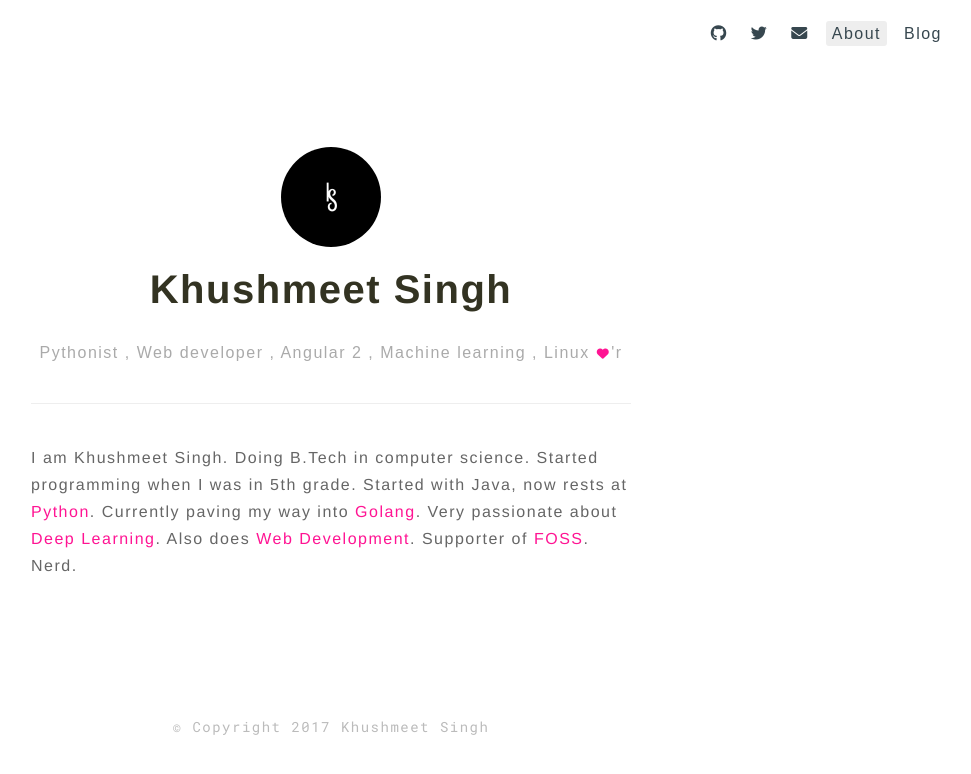
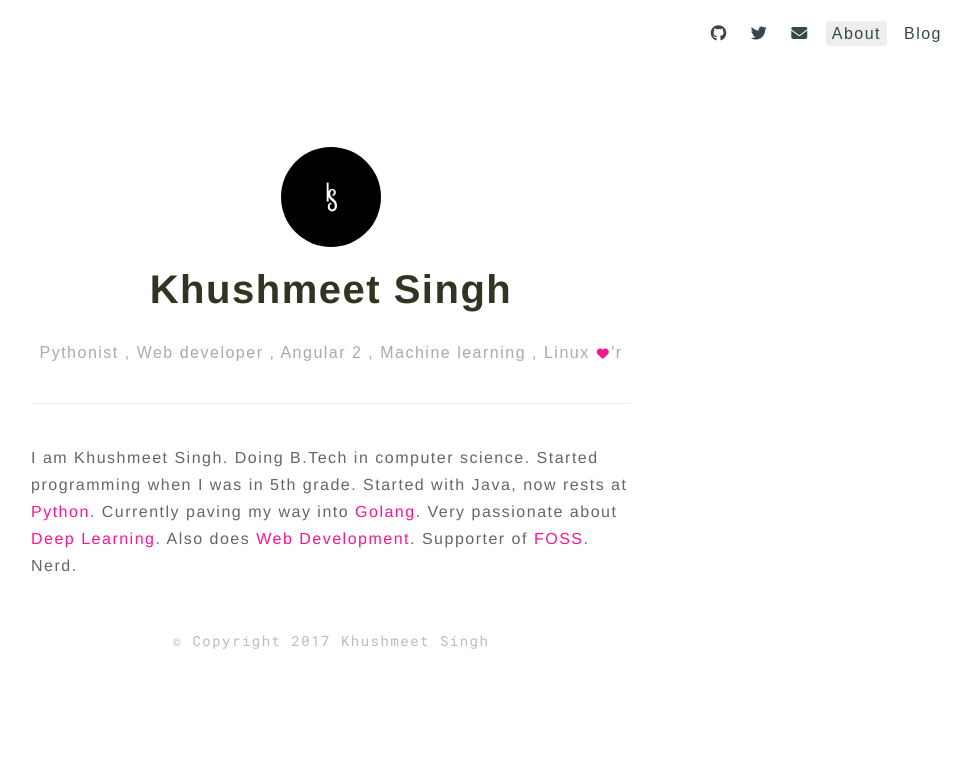
Before and after one commit to khushmeeet/khushmeeet.github.io, a Jekyll site: the page built from index.html, in a window 1280 px wide. Shown: the top 774 px of the page, without its empty margins (309-1280 px from the left). Built offline with Jekyll 4.4.1, drawn with Linux system fonts in a browser that asks for light colours; nearby versions of some CDN libraries; some web fonts are replaced; library files that are not in the unit come from our copies.

Commit message:
added new post and bug fixes

```diff
--- a/_config.yml
+++ b/_config.yml
@@ -20,7 +20,7 @@
   line in _config.yml. It will appear in your document head meta (for
   Google search results) and in your feed.xml site description.
 baseurl: "" # the subpath of your site, e.g. /blog
-url: "" # the base hostname & protocol for your site, e.g. http://example.com
+url: "/" # the base hostname & protocol for your site, e.g. http://example.com
 twitter_username: khushmeeet
 github_username:  khushmeet
 
@@ -31,6 +31,14 @@
 kramdown:
   input: GFM
   syntax_highlighter: rouge
+  syntax_highlighter_opts:
+    # Rouge Options › https://github.com/jneen/rouge#full-options
+    #line_numbers: true # bad idea, spans don't need linenos and would inherit this option
+    span:
+      disable: true
+    block:
+      line_numbers: true
+      start_line: 1
 gems:
   - jekyll-feed
 exclude:
--- a/_layouts/default.html
+++ b/_layouts/default.html
@@ -42,7 +42,7 @@
         <meta name="msapplication-TileImage" content="/assets/images/favicons/mstile-144x144.png">
         <meta name="theme-color" content="#616161">
         <link rel="stylesheet" href="{{site.baseurl}}/css/style.css">
-        <link rel="stylesheet" href="{{site.baseurl}}/css/font-awesome-4.7.0/css/font-awesome.min.css">
+        <script src="https://use.fontawesome.com/e9ecd16adf.js"></script>
     </head>
     <body>
         <header>
--- a/_layouts/post.html
+++ b/_layouts/post.html
@@ -8,7 +8,7 @@
             <h1>{{page.title}}</h1>
             <h6>{{page.date | date: '%B %d, %Y'}}</h6>
             <div>
-                {% for item in page.category %}
+                {% for item in page.tags %}
                 <a href="">{{item}}</a>
                 {% endfor %}
             </div>
--- a/css/style.scss
+++ b/css/style.scss
@@ -135,11 +135,9 @@
     // box-shadow: inset 0 1px 0 #eee;
     // padding: 40px 0 0 0;
     font-family: 'Roboto Mono', sans-serif;
-    margin-top: 100px;
     max-width: 600px;
-    margin-left: auto;
-    margin-right: auto;
     text-align: center;
+    margin: auto auto 50px auto;
     p{
         @media only screen and (max-width : 640px) {
             font-size: 12px;
@@ -267,7 +265,11 @@
 }
 
 code {
-    font-size: 15px;
+    padding: .2rem .4rem;
+    font-size: 90%;
+    color: #bd4147;
+    background-color: #f7f7f9;
+    border-radius: .25rem;
     @media only screen and (max-width : 640px) {
         font-size: 12px;
     }
```
Also changed, not shown: _posts/2017-07-09-setting-custom-domain-in-heroku.md (added, +31 -0 lines).
